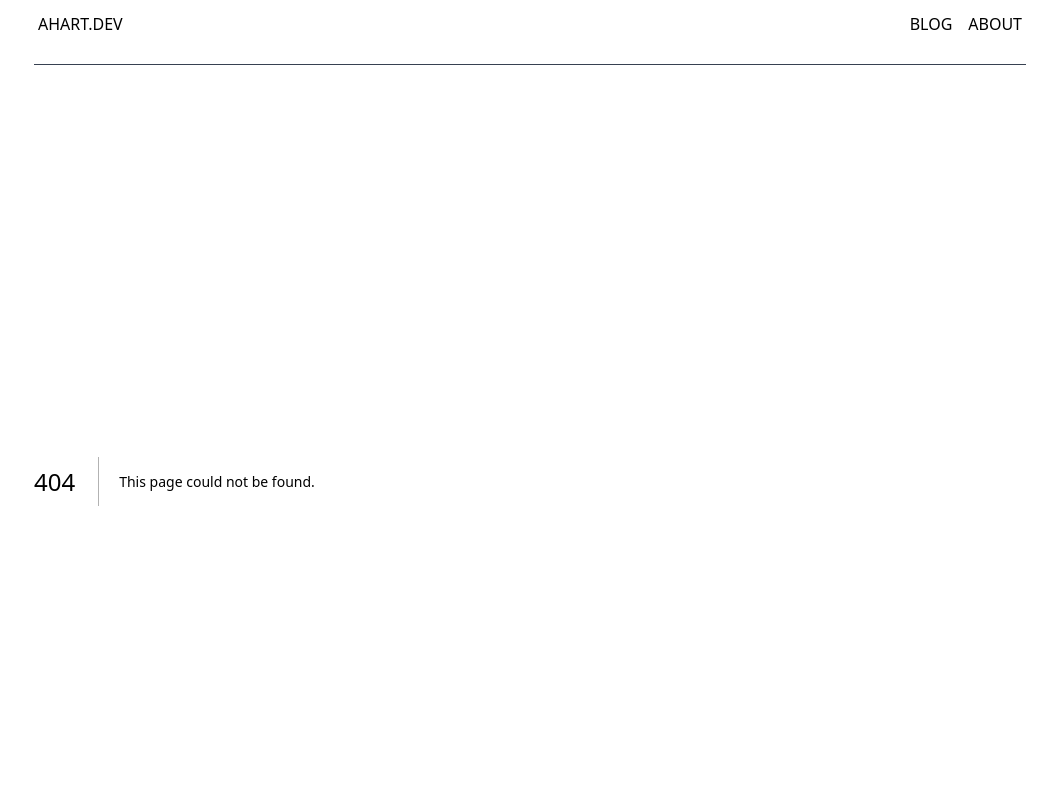
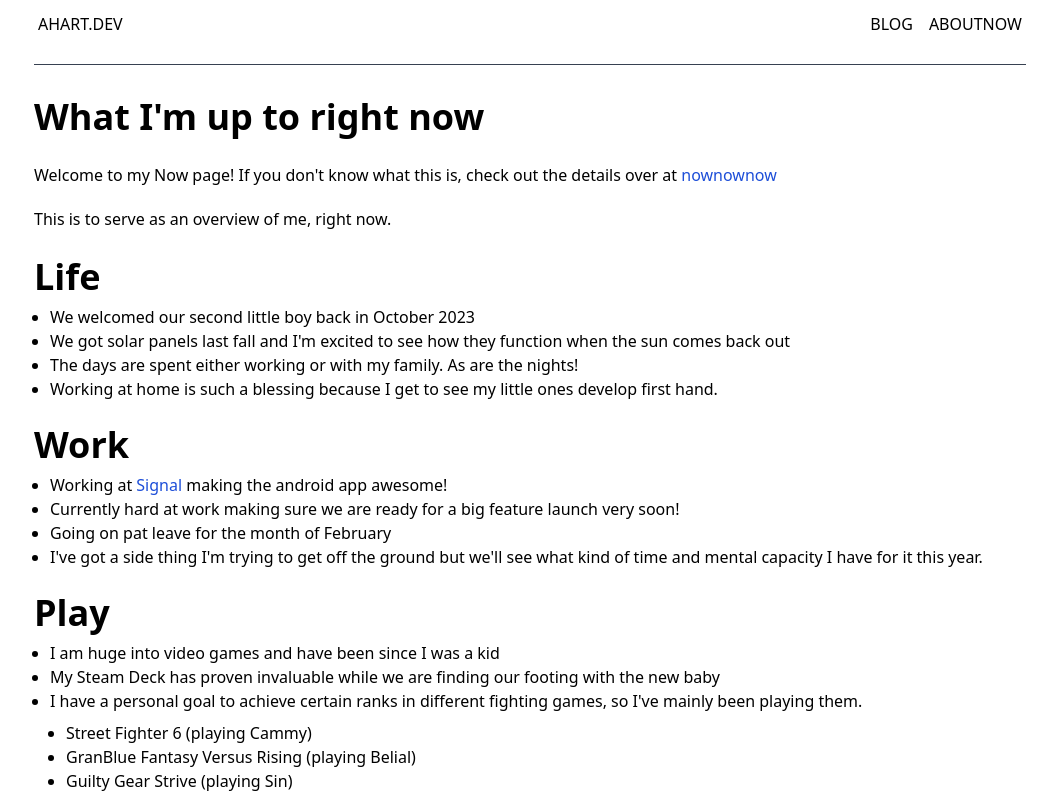
Before and after one commit to exallium/ahart-dev-blog, a Next.js app: page /now in a window 1280 px wide. Before the commit this address had no page. Shown: the top 797 px of the page, without its empty margins (110-1163 px from the left). Built offline with nearby package versions, Linux system fonts and the light colour scheme.

Commit message:
Add now.

```diff
--- a/components/organisms/NavigationBar.tsx
+++ b/components/organisms/NavigationBar.tsx
@@ -18,6 +18,9 @@ const NavigationBar: React.FC = () => {
         <NavigationLinkItem href='/about'>
           ABOUT
         </NavigationLinkItem>
+        <NavigationLinkItem href='/now'>
+          NOW
+        </NavigationLinkItem>
       </NavigationMenu.List>
     </NavigationMenu.Root>
   )
--- /dev/null
+++ b/media/entries/now.md
@@ -0,0 +1,51 @@
+---
+title: What I'm up to right now
+date: 2023-01-17
+---
+Welcome to my Now page! If you don't know what this is, check out the details over
+at [nownownow](https://nownownow.com/about)
+
+This is to serve as an overview of me, right now.
+
+# Life
+* We welcomed our second little boy back in October 2023
+* We got solar panels last fall and I'm excited to see how they function when the sun comes back out
+* The days are spent either working or with my family. As are the nights!
+* Working at home is such a blessing because I get to see my little ones develop first hand.
+# Work
+* Working at [Signal](https://signal.org) making the android app awesome!
+* Currently hard at work making sure we are ready for a big feature launch very soon!
+* Going on pat leave for the month of February
+* I've got a side thing I'm trying to get off the ground but we'll see what kind of time and mental capacity I have for it this year.
+# Play
+* I am huge into video games and have been since I was a kid
+* My Steam Deck has proven invaluable while we are finding our footing with the new baby
+* I have a personal goal to achieve certain ranks in different fighting games, so I've mainly been playing them.
+  * Street Fighter 6 (playing Cammy)
+  * GranBlue Fantasy Versus Rising (playing Belial)
+  * Guilty Gear Strive (playing Sin)
+  * Looking forward to the release of Tekken 8! (probably playing Dragunov)
+* Also playing a lot of RPGs and looking forward to them.
+  * Yakuza: The Man who Erased his Name
+  * Yakuza: Infinite Wealth
+  * Persona 3 Reload
+  * FF7 Rebirth
+# Music
+* I'm not currently making music, due to time constraints elsewhere in life.
+* If you'd like to check out things I've made in the past, you can see my soundcloud profile [here](https://soundcloud.com/user-102402905)
+* I'm currently listening to a lot of Periphery and Synthwave.
+* I implore everyone to go check out Sleep Token as well, they are incredible.
+# Reading
+* I am currently reading "The Sunlit Man" by Brandon Sanderson
+* Up next is going to be "The Will to Keep Winning" by Daigo Umehara
+* After that I'll be reading "Doom Guy" by John Romero
+* Looking forward to book 5 of the Stormlight Archives due out in November!
+# Writing
+* I'm not currently writing, due to time constraints elsewhere in life.
+* You're in the right place though! And if you want to keep tabs on whether I start again, please feel free to [susbscribe to my atom feed](https://www.ahart.dev/feed.atom)
+# Dreaming
+* My hope for 2024 is one of growth.
+  * Mental growth, and developing my growth mindset.
+  * Family growth (not in number, but in that my children are happy and healthy)
+  * Financial growth, as we try to brace against rising interest rates and the like
+  * Physical growth, as I hope to start eating better, not eating at night, and generally taking better care of myself.
--- /dev/null
+++ b/pages/now.tsx
@@ -0,0 +1,24 @@
+import React from "react";
+import {InferGetStaticPropsType} from "next";
+import BlogEntryFetcher from "@/lib/BlogEntryFetcher";
+import BlogTitle from "@/components/molecules/BlogTitle";
+
+export async function getStaticProps() {
+  const entry = await BlogEntryFetcher.fetchEntry('now')
+    return {
+      props: {
+        entry: JSON.parse(JSON.stringify(entry))
+      }
+    }
+}
+
+const NowPage: React.FC<InferGetStaticPropsType<typeof getStaticProps>> = ({entry}) => {
+  return (
+    <div className="flex flex-col">
+      <BlogTitle title={entry.title} slug={entry.slug} />
+      <div className="markdown" dangerouslySetInnerHTML={{__html: entry.contentHtml}}/>
+    </div>
+  )
+}
+
+export default NowPage
```
